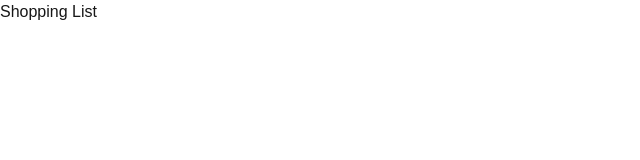
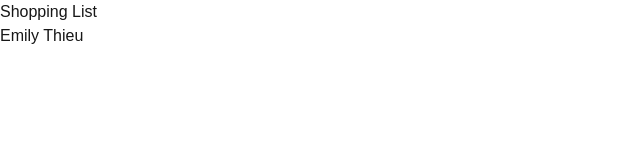
Before and after one commit to emily-thieu56/cprg306-assignments, a Next.js app: page /week-2 in a window 1280 px wide. Shown: the top 160 px of the page, without its empty margins (0-640 px from the left). Built offline with nearby package versions, Linux system fonts and the light colour scheme.

Commit message:
Added content to student info
Installed packages and added content to student info.

```diff
--- a/app/week-2/page.js
+++ b/app/week-2/page.js
@@ -1,7 +1,11 @@
+import Student_Component from "./student-info";
+import Link from "next/link";
+
 export default function Page() {
     return (
       <main>
         <h1>Shopping List</h1>
+        <Student_Component></Student_Component>
       </main>
     );
   }
--- a/app/week-2/student-info.js
+++ b/app/week-2/student-info.js
@@ -0,0 +1,10 @@
+import Link from "next/link";
+
+export default function Student_Component() {
+    return (
+      <main>
+        <p>Emily Thieu</p>
+        <Link href="https://github.com/"> </Link>
+      </main>
+    );
+  }
```
Also changed, not shown: 1 other file (tests, documents, lock files or other folders).
